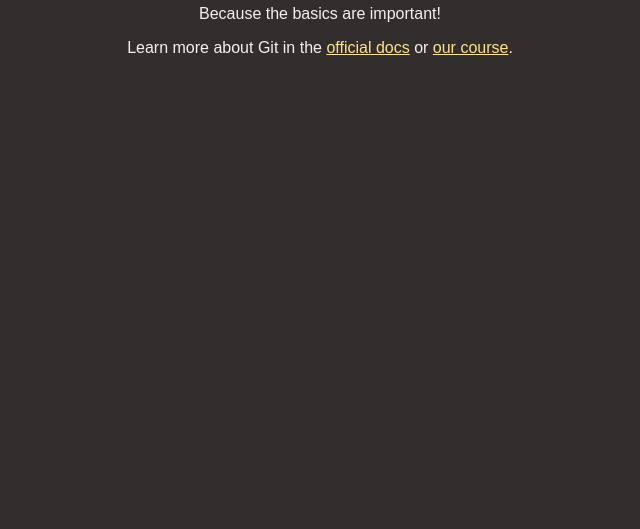
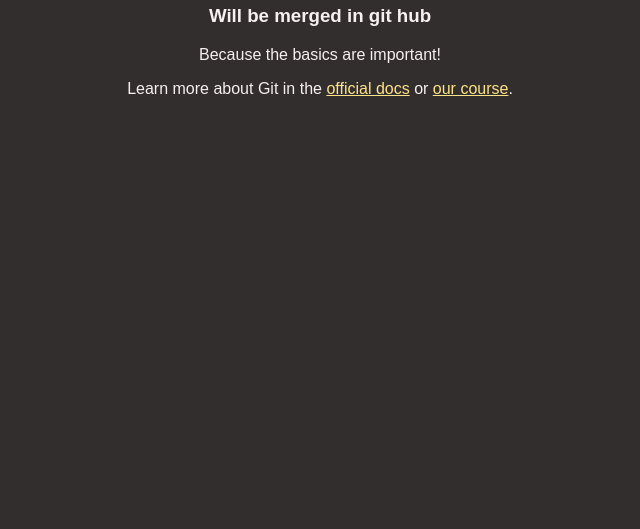
Before and after one commit to hussain67/git-branch, a plain HTML site: page index.html in a window 1280 px wide. Shown: the part 271-800 px from the top of the page, without its empty margins (320-960 px from the left). Drawn offline with Linux system fonts and the light colour scheme.

Commit message:
Second commit feature-1

```diff
--- a/index.html
+++ b/index.html
@@ -25,6 +25,7 @@
 			/>
 			<h1>Git & GitHub Crash Course</h1>
 			<h2>Git branch feature-1</h2>
+			<h3>Will be merged in git hub</h3>
 		</header>
 		<main>
 			<p>Because the basics are important!</p>
```
